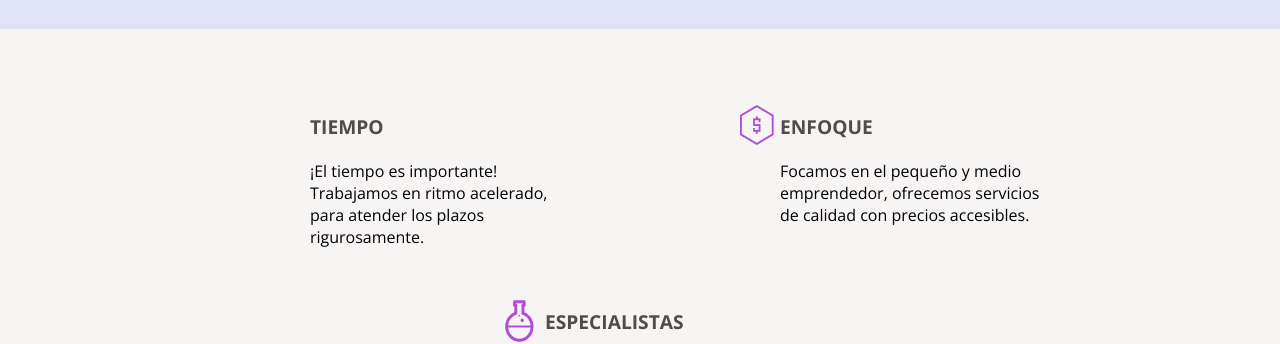
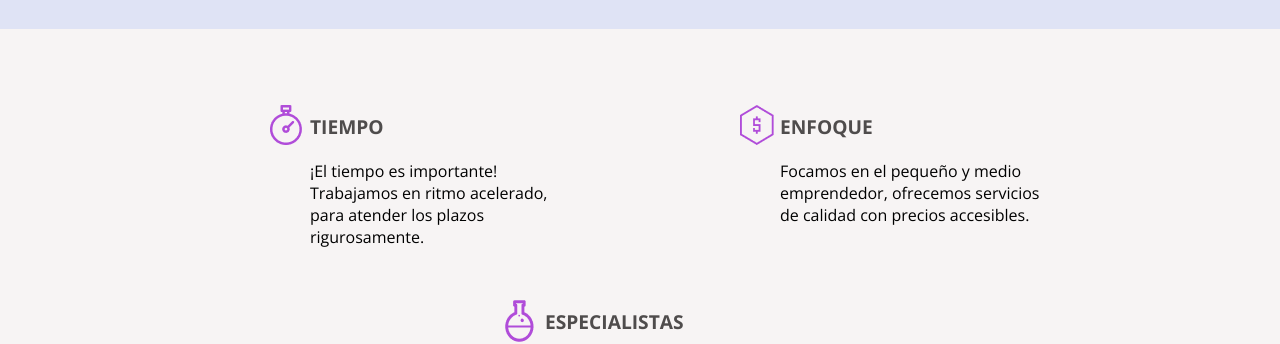
Before and after one commit to Devemech/Layouts-responsivo, a plain HTML site: page index.html in a window 1280 px wide. Shown: the part 1270-1614 px from the top of the page. Drawn offline with nearby package versions, Linux system fonts and the light colour scheme; the site is published under a folder, as on GitHub Pages, so addresses that start at the root find nothing.

Commit message:
Solucionando icono en ccs diferenciales

```diff
--- a/css/diferenciales.css
+++ b/css/diferenciales.css
@@ -29,7 +29,7 @@
     line-height: normal;
 }
 .diferenciales_item-reloj {
-    background-image: url(/img/icono-reloj.png);
+    background-image: url(../img/icono-reloj.png);
 }
 .diferenciales_item-dinero {
     background-image: url(../img/icono-dinero.png);
```
